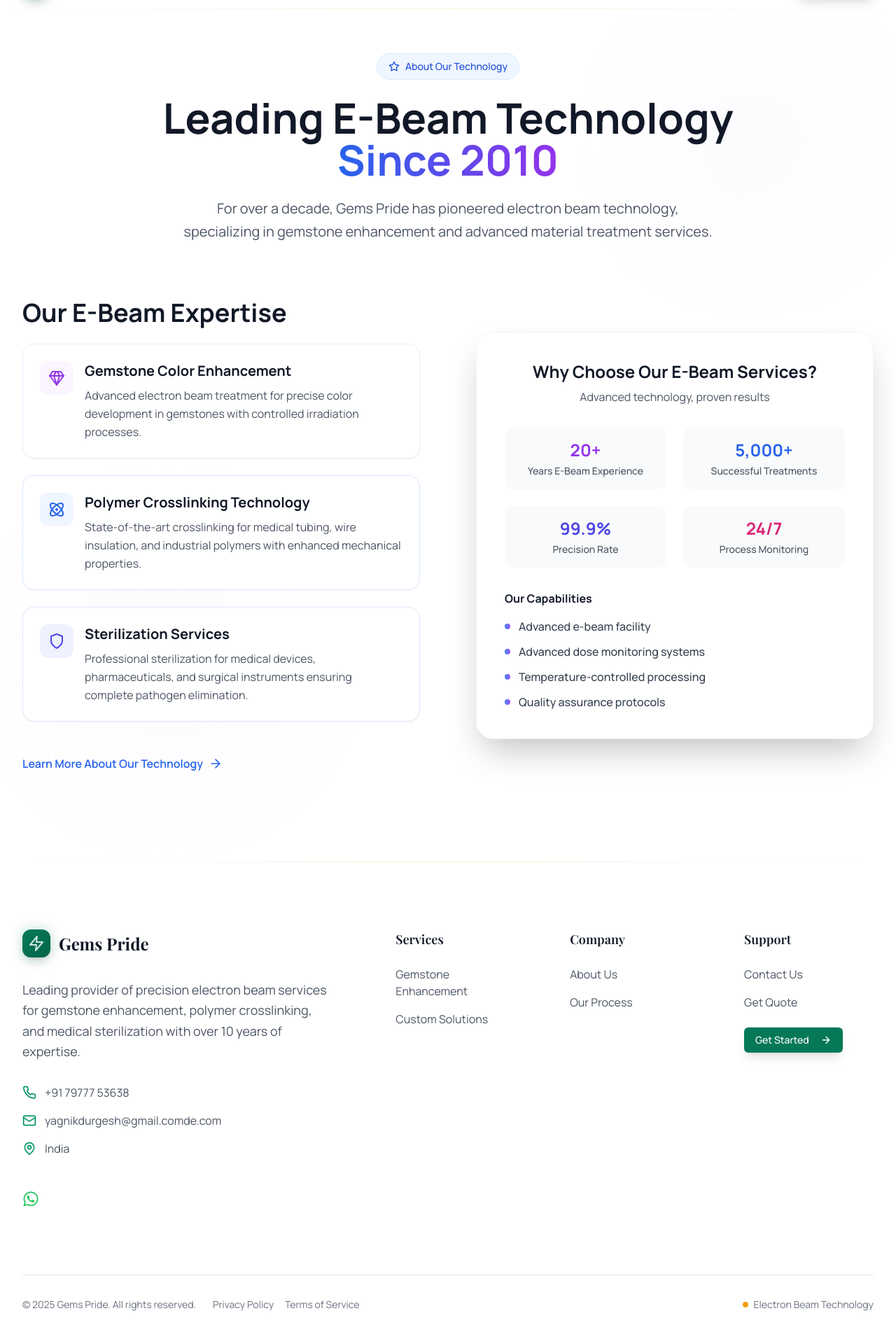
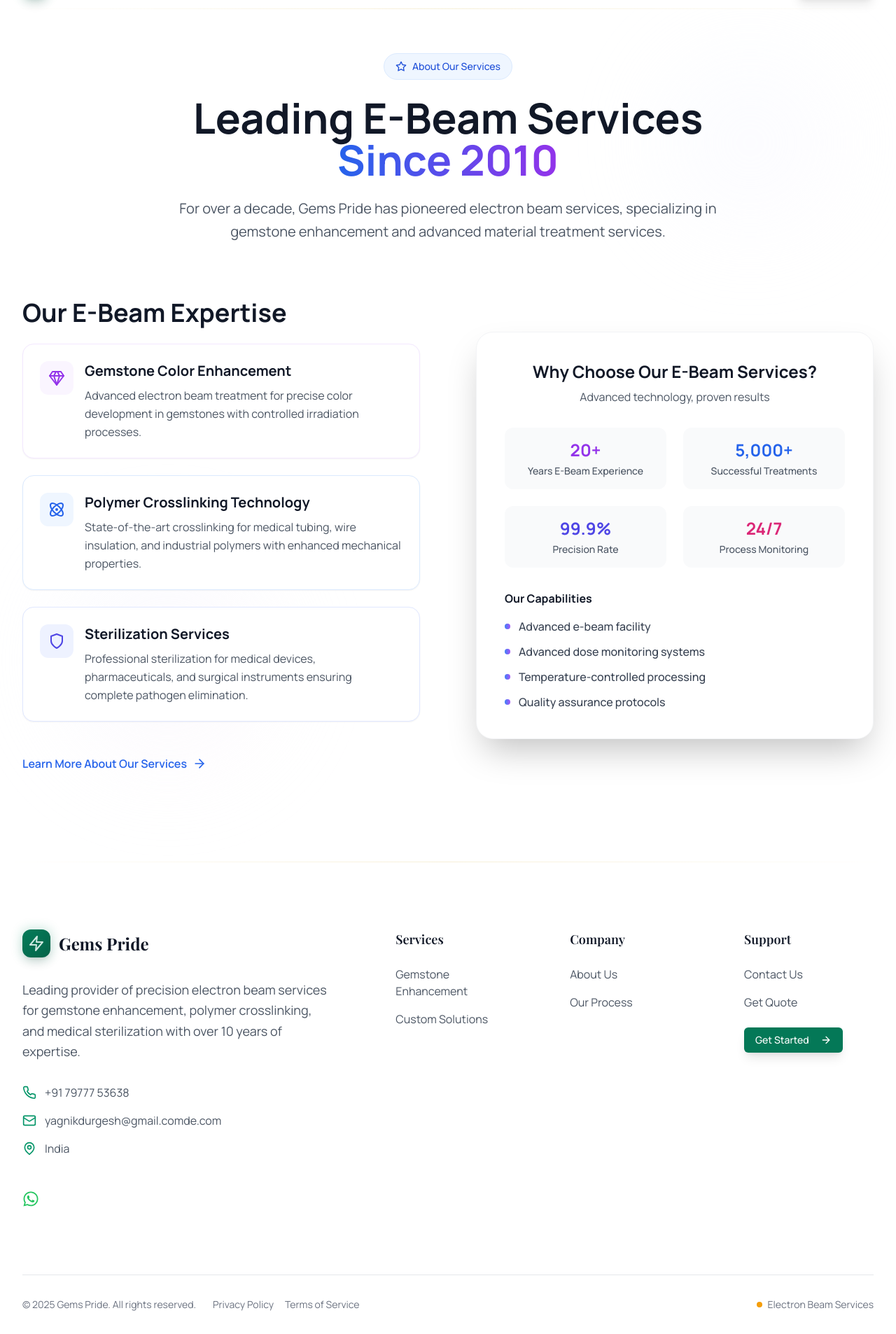
Before and after one commit to amanquantx/test_app, a Next.js app: page /about in a window 1280 px wide. Shown: the part 52-1958 px from the top of the page at 70% size. Built offline with nearby package versions, Linux system fonts and the light colour scheme; a web font is replaced by a local one.

Commit message:
changed tech to services

```diff
--- a/app/about/page.tsx
+++ b/app/about/page.tsx
@@ -2,15 +2,15 @@
 import AboutSection from '@/components/AboutSection'
 
 export const metadata: Metadata = {
-  title: 'About Gems Pride | Leading E-Beam Technology Experts | Electron Beam Services',
+  title: 'About Gems Pride | Leading Electron Beam Services Providers',
   description: 'Learn about Gems Pride\'s expertise in electron beam technology. Professional e-beam services for gemstone enhancement, polymer crosslinking, and medical sterilization since our founding.',
   keywords: 'about gems pride, e-beam technology experts, electron beam company, gemstone enhancement specialists, polymer crosslinking experts, medical sterilization services',
   alternates: {
     canonical: 'https://gemspride.com/about',
   },
   openGraph: {
-    title: 'About Gems Pride | Leading E-Beam Technology Experts',
-    description: 'Learn about Gems Pride\'s expertise in electron beam technology and professional e-beam services.',
+    title: 'About Gems Pride | Leading E-Beam Services Experts',
+    description: 'Learn about Gems Pride\'s expertise in e-beam services.',
     url: 'https://gemspride.com/about',
     siteName: 'Gems Pride',
     images: [
@@ -18,7 +18,7 @@
         url: '/gemstone-enhancement.jpg',
         width: 1200,
         height: 630,
-        alt: 'About Gems Pride - Electron Beam Technology Experts',
+        alt: 'About Gems Pride - Electron Beam Services Experts',
       },
     ],
     locale: 'en_US',
--- a/app/layout.tsx
+++ b/app/layout.tsx
@@ -23,7 +23,7 @@
 }
 
 export const metadata: Metadata = {
-  title: 'Gems Pride - Professional Electron Beam Services | E-Beam Technology',
+  title: 'Gems Pride - Professional Electron Beam Services',
   description: 'Leading provider of electron beam services for gemstone enhancement, polymer crosslinking, and medical sterilization. Professional e-beam technology solutions with expert consultation. Contact +91 7977753638.',
   keywords: 'electron beam services, e-beam technology, gemstone enhancement, gemstone color treatment, polymer crosslinking, medical sterilization, electron beam equipment, gems pride, professional e-beam services, material modification, radiation processing',
   authors: [{ name: 'Gems Pride' }],
@@ -35,7 +35,7 @@
     canonical: 'https://gemspride.com',
   },
   openGraph: {
-    title: 'Gems Pride - Professional Electron Beam Services | E-Beam Technology',
+    title: 'Gems Pride - Professional Electron Beam Services',
     description: 'Leading provider of electron beam services for gemstone enhancement, polymer crosslinking, and medical sterilization. Expert e-beam technology solutions.',
     url: 'https://gemspride.com',
     siteName: 'Gems Pride',
--- a/app/not-found.tsx
+++ b/app/not-found.tsx
@@ -74,7 +74,7 @@
                 About Gems Pride
               </h4>
               <p className="text-sm text-gray-600 mt-1">
-                Learn about our expertise in electron beam technology
+                Learn about our expertise in electron beam services
               </p>
             </Link>
           </div>
--- a/app/page.tsx
+++ b/app/page.tsx
@@ -4,7 +4,7 @@
 import { Metadata } from 'next'
 
 export const metadata: Metadata = {
-  title: 'Professional Electron Beam Services | Gems Pride E-Beam Technology',
+  title: 'Professional Electron Beam Services ',
   description: 'Expert e-beam services for gemstone enhancement, polymer crosslinking, and medical sterilization. Precision treatment with professional documentation for industrial applications.',
   keywords: 'electron beam services, e-beam technology, gemstone enhancement, polymer crosslinking, medical sterilization, material treatment, precision technology, gems pride',
   openGraph: {
--- a/app/services/page.tsx
+++ b/app/services/page.tsx
@@ -9,7 +9,7 @@
     canonical: 'https://gemspride.com/services',
   },
   openGraph: {
-    title: 'E-Beam Services | Professional Electron Beam Technology | Gems Pride',
+    title: 'E-Beam Services | Professional Electron Beam Services | Gems Pride',
     description: 'Professional electron beam services for gemstone enhancement, polymer crosslinking, and medical sterilization.',
     url: 'https://gemspride.com/services',
     siteName: 'Gems Pride',
--- a/components/AboutSection.tsx
+++ b/components/AboutSection.tsx
@@ -24,11 +24,11 @@
         >
           <div className="inline-flex items-center px-4 py-2 bg-blue-50 rounded-full text-blue-700 text-sm font-medium mb-6 border border-blue-100">
             <Star className="w-4 h-4 mr-2" />
-            About Our Technology
+            About Our Services
           </div>
 
           <h2 className="text-4xl sm:text-5xl lg:text-6xl font-bold text-gray-900 mb-6 leading-tight">
-            Leading E-Beam Technology
+            Leading E-Beam Services
             <br />
             <span className="bg-gradient-to-r from-blue-600 to-purple-600 bg-clip-text text-transparent">
               Since 2010
@@ -36,7 +36,7 @@
           </h2>
 
           <p className="text-xl text-gray-600 max-w-3xl mx-auto leading-relaxed">
-            For over a decade, Gems Pride has pioneered electron beam technology,
+            For over a decade, Gems Pride has pioneered electron beam services,
             specializing in gemstone enhancement and advanced material treatment services.
           </p>
         </motion.div>
@@ -108,7 +108,7 @@
               className="pt-4"
             >
               <Link href="/about" className="group inline-flex items-center text-blue-600 font-semibold hover:text-blue-700 transition-colors">
-                Learn More About Our Technology
+                Learn More About Our Services
                 <ArrowRight className="w-5 h-5 ml-2 group-hover:translate-x-1 transition-transform" />
               </Link>
             </motion.div>
--- a/components/Footer.tsx
+++ b/components/Footer.tsx
@@ -214,7 +214,7 @@
               className="flex items-center space-x-2 text-sm text-gray-500"
             >
               <div className="w-2 h-2 bg-accent-500 rounded-full"></div>
-              <span> Electron Beam Technology</span>
+              <span> Electron Beam Services</span>
             </motion.div>
           </div>
         </div>
--- a/components/Hero.tsx
+++ b/components/Hero.tsx
@@ -96,7 +96,7 @@
             >
               <Badge variant="secondary" className="px-4 py-2 text-sm font-medium bg-primary-50 text-primary-800 border-primary-200 hover:bg-primary-100 transition-colors">
                 <Zap className="w-4 h-4 mr-2" />
-                Advanced E-Beam Technology
+                Advanced E-Beam Services
               </Badge>
             </motion.div>
 
@@ -125,7 +125,7 @@
               transition={{ duration: 0.8, delay: 0.4 }}
               className="text-xl text-gray-600 max-w-xl leading-relaxed"
             >
-              Transform materials with precision electron beam technology. From gemstone enhancement to medical sterilization,
+              Transform materials with precision electron beam services. From gemstone enhancement to medical sterilization,
               we deliver consistent, documented results with industry-leading accuracy.
             </motion.p>
 
--- a/components/WhyChooseUs.tsx
+++ b/components/WhyChooseUs.tsx
@@ -11,7 +11,7 @@
       name: 'Dr. Sarah Chen',
       role: 'Chief Materials Scientist',
       company: 'Advanced Gemstone Labs',
-      content: 'Gems Pride\'s e-beam technology has revolutionized our gemstone enhancement process. The precision and consistency are unmatched in the industry.',
+      content: 'Gems Pride\'s e-beam services has revolutionized our gemstone enhancement process. The precision and consistency are unmatched in the industry.',
       rating: 5,
     },
     {
@@ -162,7 +162,7 @@
               Trusted by Leading Companies Worldwide
             </h3>
             <div className="flex flex-wrap justify-center items-center gap-8 opacity-70">
-              {['Quality Systems', 'Advanced Technology', 'Global Standards', 'Industry Experience'].map((cert, index) => (
+              {['Quality Systems', 'Advanced Services', 'Global Standards', 'Industry Experience'].map((cert, index) => (
                 <div key={cert} className="flex items-center space-x-2">
                   <Shield className="w-5 h-5 text-primary-600" />
                   <span className="text-sm font-medium text-gray-600">{cert}</span>
```
